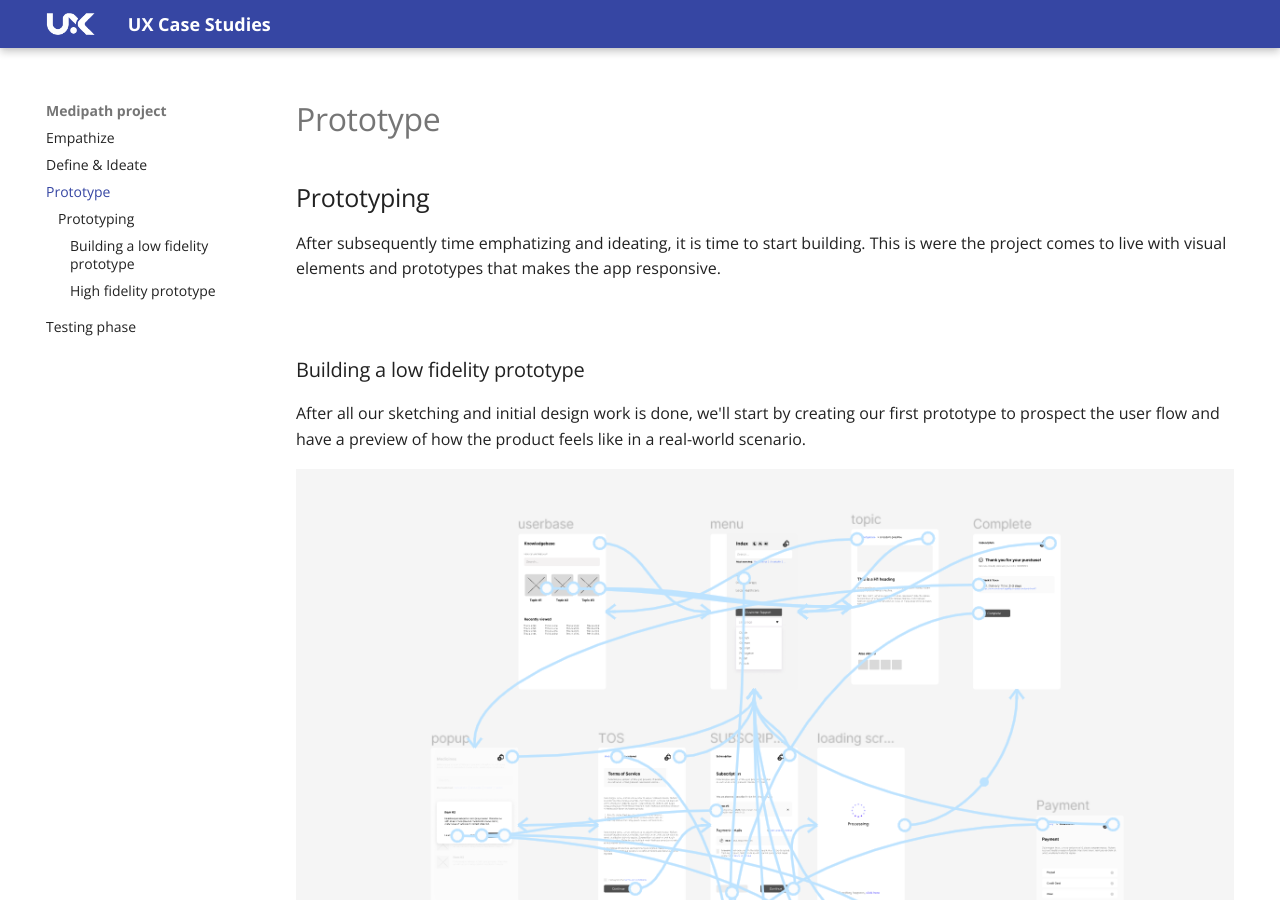
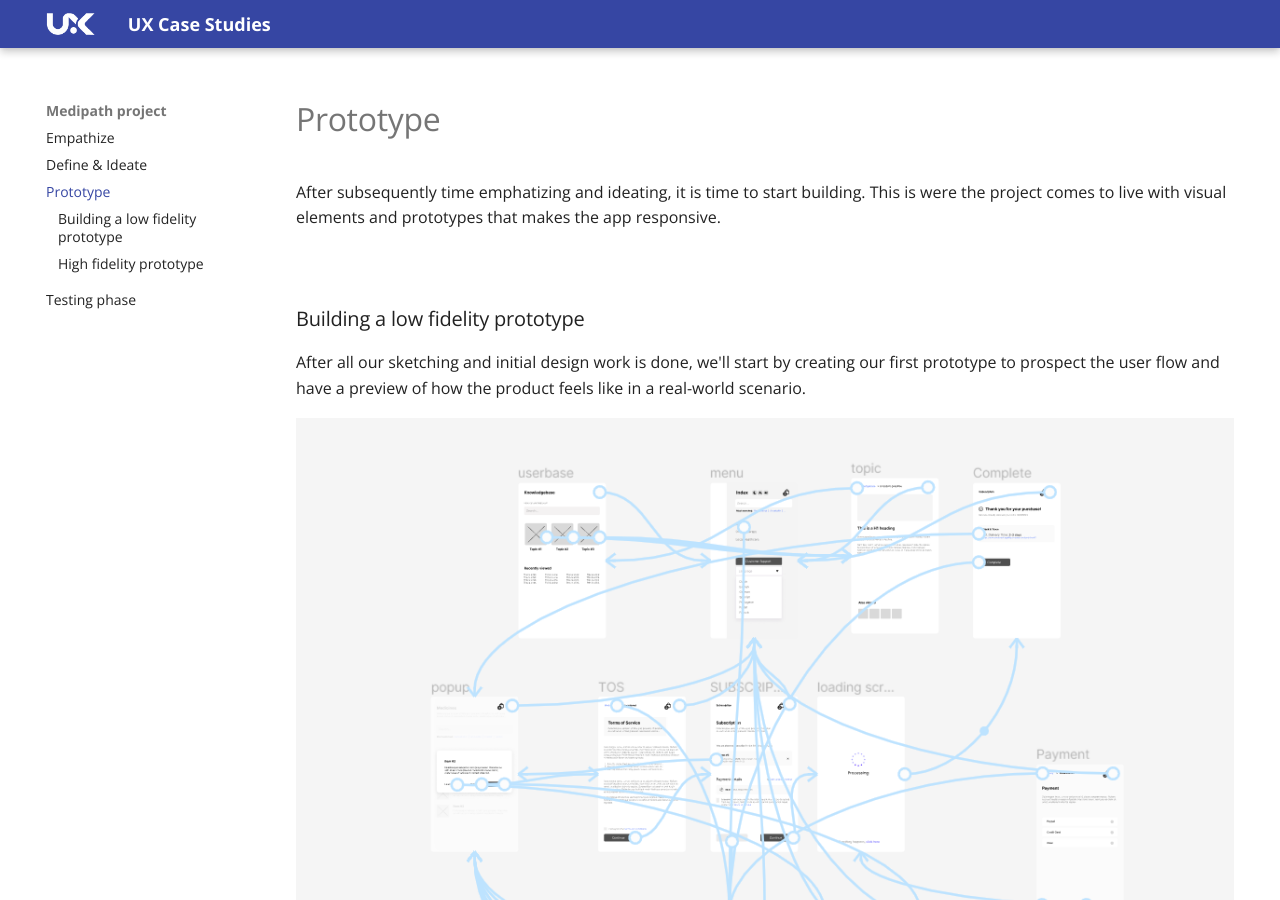
Before and after one commit to divstackio/docs-study, an MkDocs documentation site: the page built from docs/prototype.md, in a window 1280 px wide and 900 px high. Built offline with MkDocs 1.6.1 and Material for MkDocs 9.7.7, drawn with Linux system fonts in a browser that asks for light colours; comment, search, counter and statistics services are not loaded.

Commit message:
Update prototype.md

```diff
--- a/docs/prototype.md
+++ b/docs/prototype.md
@@ -1,5 +1,3 @@
-## Prototyping
-
 After subsequently time emphatizing and ideating, it is time to start building. This is were the project comes to live with visual elements and prototypes that makes the app responsive.
 
 <br>
```
